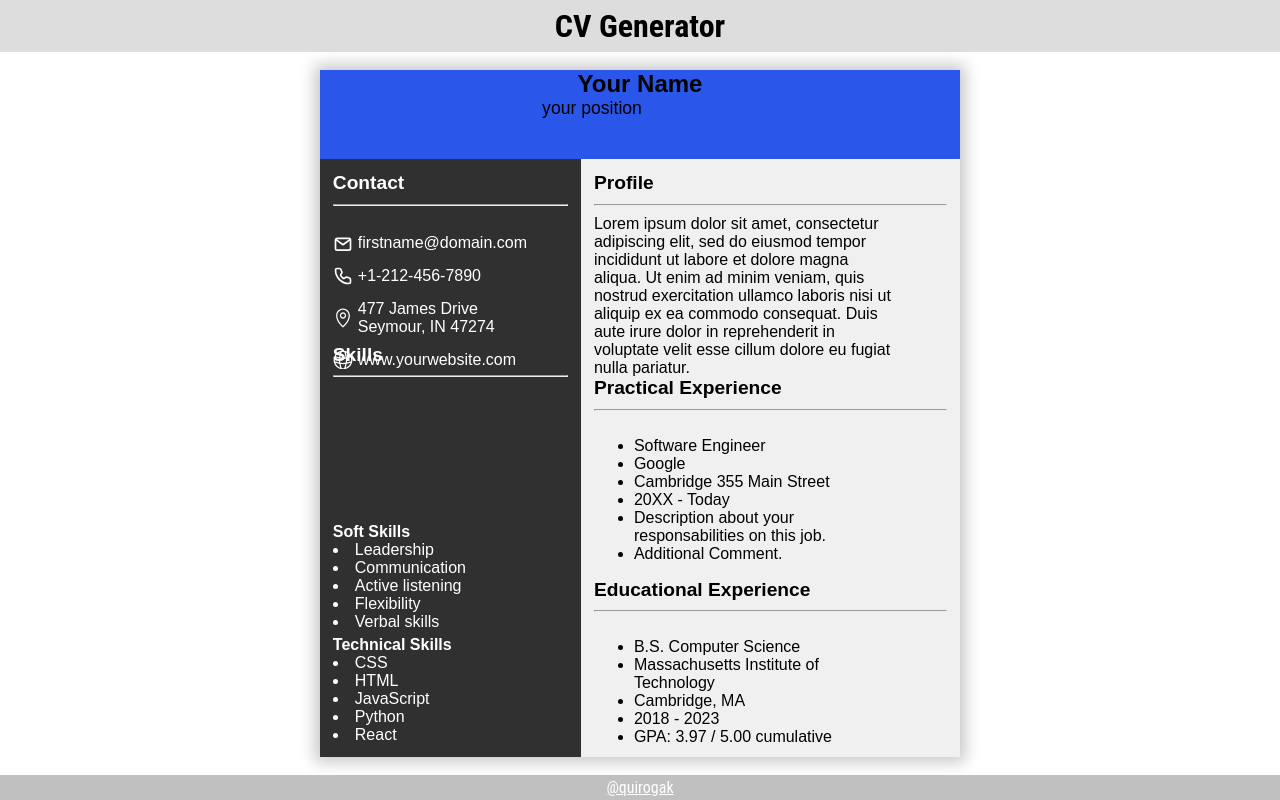
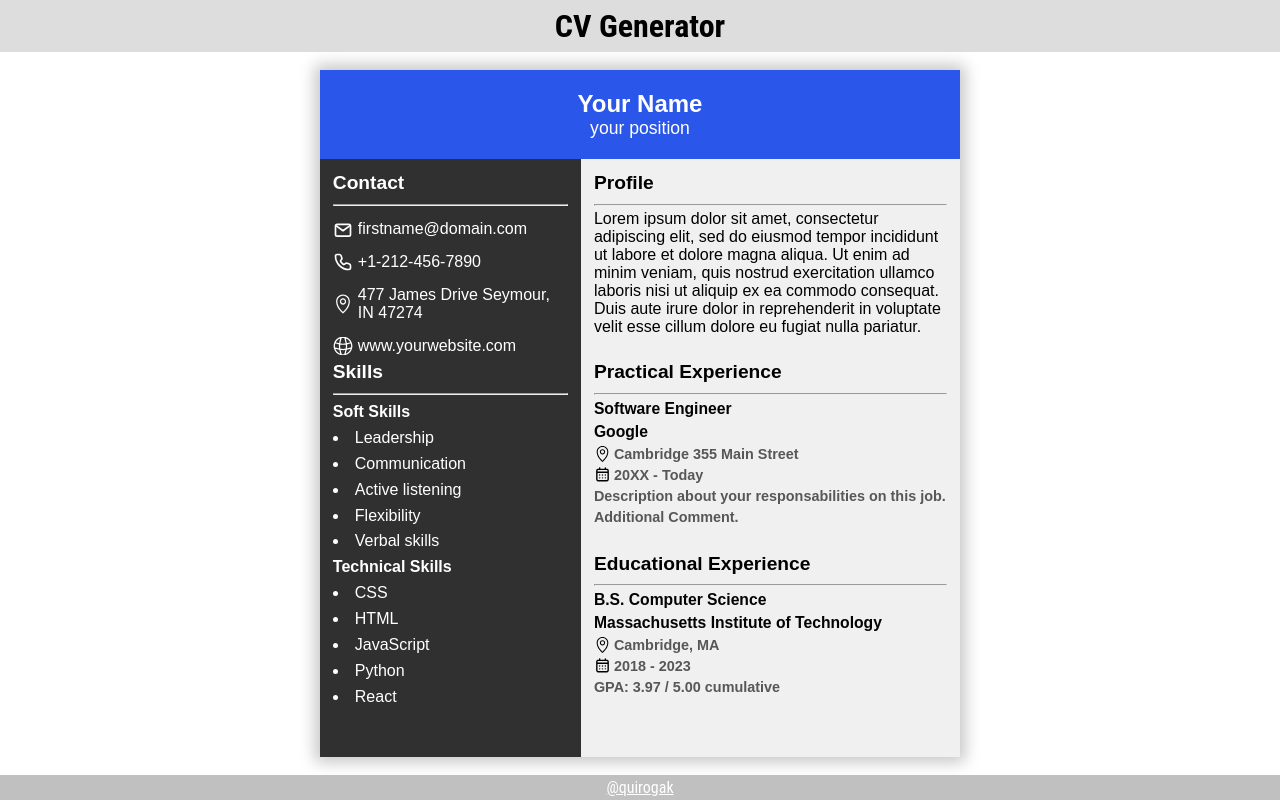
Before and after one commit to quirogak/cv-application-react, a React (Create React App) app: page / in a window 1280 px wide. Built offline with nearby package versions, Linux system fonts and the light colour scheme.

Commit message:
Adjusted styles to new class names.

```diff
--- a/src/styles/section.css
+++ b/src/styles/section.css
@@ -11,25 +11,51 @@ section {
 }
 
 .content {
-    width: 85%;
+    width: 100%;
     height: 100%;
+    display: flex;
+    flex-direction: column;
+    gap: 10px;
 }
 
 .skills {
-    height: 70%;
+    height: 67%;
 }
 
 .contact {
-    height: 30%;
+    height: 33%;
 }
 
 .profile {
     height: 87%;
 }
 
+.practical-experience,
+.educational-experience {
+    height: 88%;
+}
+
+/*profile section */
+.title.profile {
+    height: 20%;
+}
+
+.content.profile {
+    height: 70%;
+}
+
+
 /*contact section */
 
-.contact .content ul {
+.title.contact {
+    height: 20%;
+}
+
+.content.contact {
+    height: 100%;
+}
+
+.content.contact ul {
     margin: 0;
     padding: 0;
     display: flex;
@@ -39,7 +65,7 @@ section {
 
 }
 
-.contact .content ul .item {
+.content.contact ul .item {
     padding-left: 25px;
     display: flex;
     align-items: flex-end;
@@ -69,23 +95,31 @@ section {
 
 /* skills section */
 
-.skills .content ul {
+.title.skills {
+    height: 10%;
+}
+
+.content.skills {
+    height: 100%;
+    display: flex;
+}
+
+.content.skills ul {
     padding: 0;
     display: flex;
-    gap: 5px;
     margin: 0;
-    height: 100%;
+    height: 90%;
     flex-direction: column;
     justify-content: space-around;
 }
 
-.skills .content ul figure {
+.content.skills ul figure {
     margin: 0;
     list-style-position: inside;
     height: 100%;
 }
 
-.skills .content ul figure figcaption {
+.content.skills ul figure figcaption {
     font-weight: bold;
     display: flex;
     flex-direction: column;
@@ -93,22 +127,27 @@ section {
     height: 100%;
 }
 
-.skills .content ul figure figcaption li {
+.content.skills ul figure figcaption li {
     font-weight: normal;
 }
 
 /* education & practical section */
 
-.educational.experience .content ul,
-.practical.experience .content ul {
+.educational-experience .content ul,
+.practical-experience .content ul {
     list-style: none;
     padding: 0;
     margin: 0;
     font-weight: bold;
 }
 
-.educational.experience .content ul,
-.practical.experience .content ul {
+.title.practical-experience,
+.title.educational-experience {
+    height: 20%;
+}
+
+.educational-experience .content ul,
+.practical-experience .content ul {
     color: rgb(87, 87, 87);
     font-size: 0.9rem;
     display: flex;
@@ -116,20 +155,20 @@ section {
     gap: 5px;
 }
 
-.educational.experience .content ul :nth-child(-n+2),
-.practical.experience .content ul :nth-child(-n+2) {
+.educational-experience .content ul :nth-child(-n+2),
+.practical-experience .content ul :nth-child(-n+2) {
     color: rgb(3, 3, 3);
     font-size: 0.98rem;
 }
 
-.educational.experience .content ul :nth-child(-n+2),
-.practical.experience .content ul :nth-child(-n+2) {
+.educational-experience .content ul :nth-child(-n+2),
+.practical-experience .content ul :nth-child(-n+2) {
     color: rgb(3, 3, 3);
     font-size: 0.98rem;
 }
 
-.educational.experience .content ul .item,
-.practical.experience .content ul .item {
+.educational-experience .content ul .item,
+.practical-experience .content ul .item {
     display: flex;
     align-items: flex-end;
     background-size: 17px;
@@ -138,29 +177,29 @@ section {
     text-align: left;
 }
 
-.educational.experience .content ul :nth-child(3),
-.practical.experience .content ul :nth-child(3) {
+.educational-experience .content ul :nth-child(3),
+.practical-experience .content ul :nth-child(3) {
     background-image: url("../img/address.svg");
     padding-left: 20px;
 
 }
 
-.educational.experience .content ul :nth-child(4),
-.practical.experience .content ul :nth-child(4) {
+.educational-experience .content ul :nth-child(4),
+.practical-experience .content ul :nth-child(4) {
     background-image: url("../img/calendar.svg");
     padding-left: 20px;
 }
 
 /*name section*/
 
-.your.name {
+.your-name {
     color: white;
     display: flex;
     align-items: center;
     justify-content: center;
 }
 
-.your.name .content {
+.your-name .content {
     display: flex;
     align-items: center;
     flex-direction: column;
```
